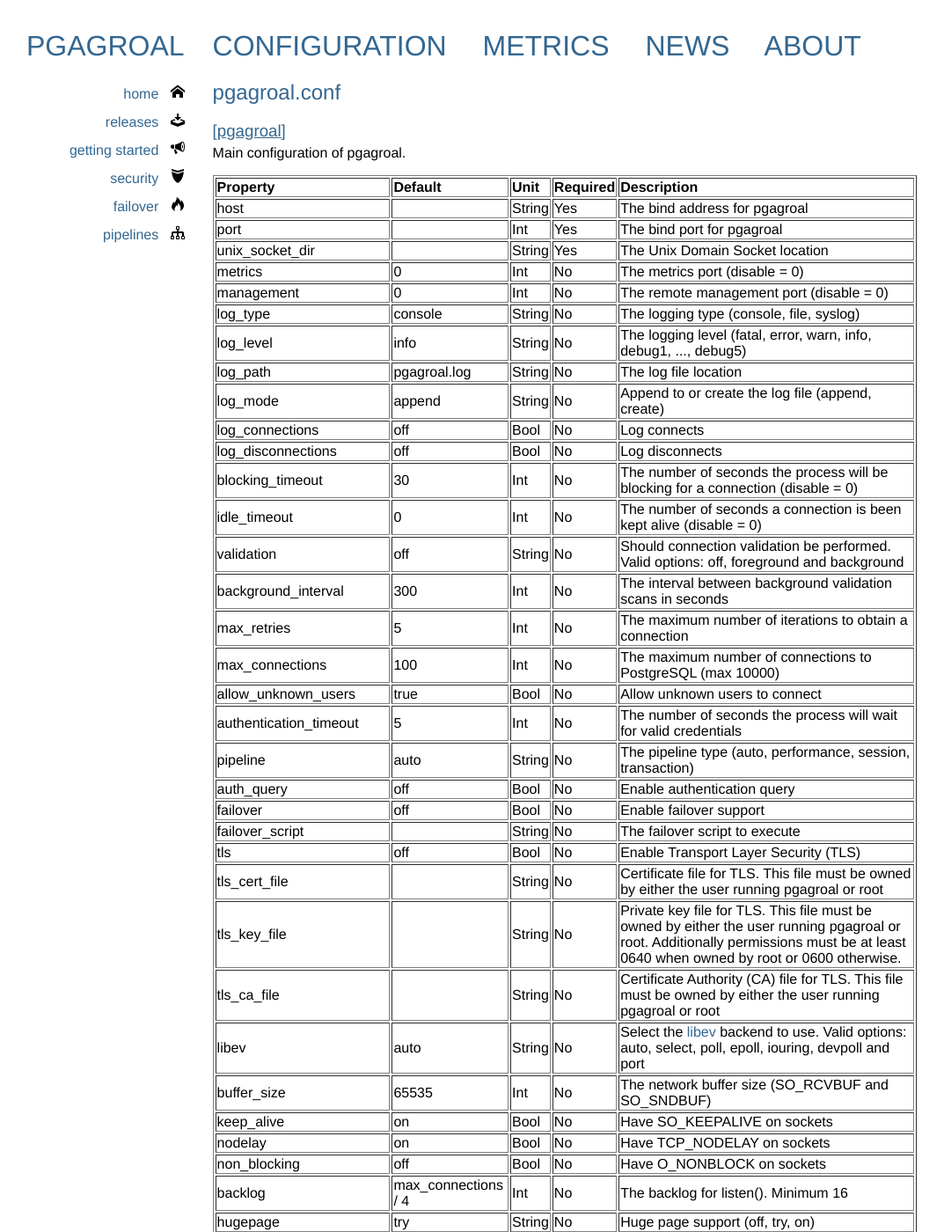
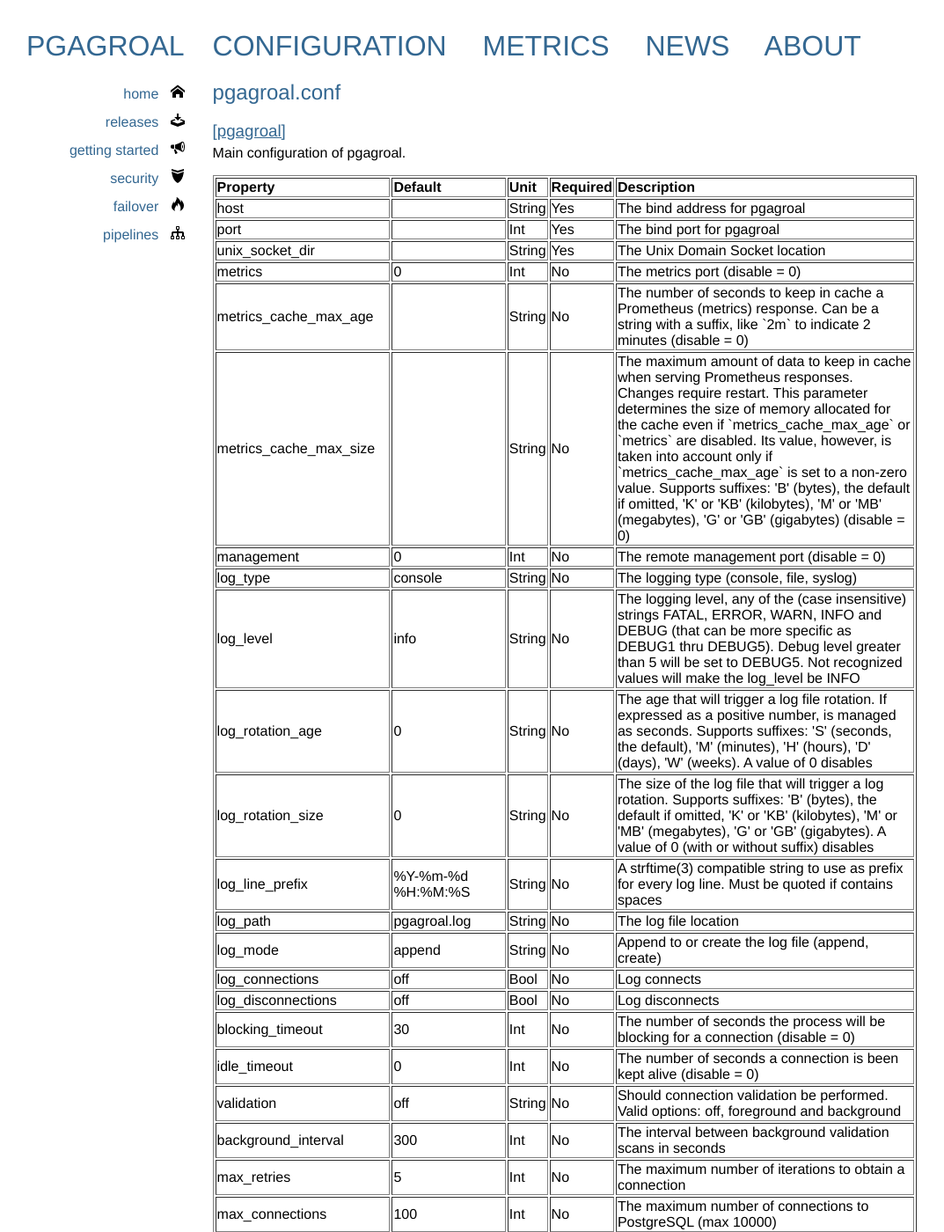
Before and after one commit to agroal/pgagroal, a Jekyll site: the page built from configuration.html, in a window 1280 px wide and 1400 px high. Shown: the whole window at 88% size, without its empty margins (10-1083 px from the left). Built offline with Jekyll 4.4.1, drawn with Linux system fonts in a browser that asks for light colours; some web fonts are replaced; some of the changed text lies outside the part shown.

Commit message:
pgagroal 1.5.0

```diff
--- a/_data/releases.yml
+++ b/_data/releases.yml
@@ -94,3 +94,6 @@
 - name: pgagroal 1.4.2
   date: 2022-05-24
   announce: release/announcement/2022/05/24/pgagroal-1.4.2.html
+- name: pgagroal 1.5.0
+  date: 2022-08-30
+  announce: release/announcement/2022/08/30/pgagroal-1.5.0.html
--- a/configuration.html
+++ b/configuration.html
@@ -55,6 +55,20 @@
           <td>The metrics port (disable = 0)</td>
         </tr>
         <tr>
+          <td>metrics_cache_max_age</td>
+          <td></td>
+          <td>String</td>
+          <td>No</td>
+          <td>The number of seconds to keep in cache a Prometheus (metrics) response. Can be a string with a suffix, like `2m` to indicate 2 minutes (disable = 0)</td>
+        </tr>
+        <tr>
+          <td>metrics_cache_max_size</td>
+          <td></td>
+          <td>String</td>
+          <td>No</td>
+          <td>The maximum amount of data to keep in cache when serving Prometheus responses. Changes require restart. This parameter determines the size of memory allocated for the cache even if `metrics_cache_max_age` or `metrics` are disabled. Its value, however, is taken into account only if `metrics_cache_max_age` is set to a non-zero value. Supports suffixes: 'B' (bytes), the default if omitted, 'K' or 'KB' (kilobytes), 'M' or 'MB' (megabytes), 'G' or 'GB' (gigabytes) (disable = 0)</td>
+        </tr>
+        <tr>
           <td>management</td>
           <td>0</td>
           <td>Int</td>
@@ -73,7 +87,28 @@
           <td>info</td>
           <td>String</td>
           <td>No</td>
-          <td>The logging level (fatal, error, warn, info, debug1, ..., debug5)</td>
+          <td>The logging level, any of the (case insensitive) strings FATAL, ERROR, WARN, INFO and DEBUG (that can be more specific as DEBUG1 thru DEBUG5). Debug level greater than 5 will be set to DEBUG5. Not recognized values will make the log_level be INFO</td>
+        </tr>
+        <tr>
+          <td>log_rotation_age</td>
+          <td>0</td>
+          <td>String</td>
+          <td>No</td>
+          <td>The age that will trigger a log file rotation. If expressed as a positive number, is managed as seconds. Supports suffixes: 'S' (seconds, the default), 'M' (minutes), 'H' (hours), 'D' (days), 'W' (weeks). A value of 0 disables</td>
+        </tr>
+        <tr>
+          <td>log_rotation_size</td>
+          <td>0</td>
+          <td>String</td>
+          <td>No</td>
+          <td>The size of the log file that will trigger a log rotation. Supports suffixes: 'B' (bytes), the default if omitted, 'K' or 'KB' (kilobytes), 'M' or 'MB' (megabytes), 'G' or 'GB' (gigabytes). A value of 0 (with or without suffix) disables</td>
+        </tr>
+        <tr>
+          <td>log_line_prefix</td>
+          <td>%Y-%m-%d %H:%M:%S</td>
+          <td>String</td>
+          <td>No</td>
+          <td>A strftime(3) compatible string to use as prefix for every log line. Must be quoted if contains spaces</td>
         </tr>
         <tr>
           <td>log_path</td>
@@ -284,7 +319,22 @@
           <td></td>
           <td>String</td>
           <td>No</td>
-          <td>Path to the PID file</td>
+          <td>Path to the PID file. If omitted, automatically set to unix_socket_dir/pgagroal.port.pid</td>
+        </tr>
+        <tr>
+          <td>update_process_title</td>
+          <td>verbose</td>
+          <td>String</td>
+          <td>No</td>
+          <td>The behavior for updating the operating system process title, mainly related to connection processes.
+            Allowed settings are: never (or off), does not update the process title; strict to set the process
+            title without overriding the existing initial process title length; minimal to set the process title
+            to username/database; verbose (or full) to set the process title to user@host:port/database.
+            Please note that strict and minimal are honored only on those systems that do not provide a native way
+            to set the process title (e.g., Linux). On other systems, there is no difference between strict and minimal
+            and the assumed behaviour is minimal even if strict is used. never and verbose are always honored,
+            on every system. On Linux systems the process title is always trimmed to 255 characters, while on system that
+            provide a natve way to set the process title it can be longer</td>
         </tr>
       </tbody>
     </table>
@@ -326,6 +376,10 @@
     <h3>Server section</h3>
 
     Specifies the PostgreSQL instances.
+    <p/>
+    Each section with a name different from pgagroal will be treated as an host section.
+    There can be up to 64 host sections, each with an unique name and different combination of host and port settings,
+    otherwise the pooler will complain about duplicated server configuration.
     <p/>
 
     <table border="1">
@@ -504,12 +558,18 @@
 mydb       myuser  all
     </pre>
 
+    <p/>
+    There could be up to 64 limits entries in the configuration file.
+
     <h2>pgagroal_users.conf</h2>
 
     The pgagroal_users configuration defines the users known to the system. This file is created and managed through
     the pgagroal-admin tool.
     <p/>
     The configuration is loaded from either the path specified by the -u flag or /etc/pgagroal/pgagroal_users.conf.
+
+    <p/>
+    There could be up to 64 user entries in the configuration file.
 
     <h2>pgagroal_frontend_users configuration</h2>
 
@@ -523,6 +583,9 @@
     <p/>
     The configuration is loaded from either the path specified by the -F flag or /etc/pgagroal/pgagroal_frontend_users.conf.
 
+    <p/>
+    There could be up to 64 frontend user entries in the configuration file.
+
     <h2>pgagroal_admins.conf</h2>
 
     The pgagroal_admins configuration defines the administrators known to the system. This file is created and managed through
@@ -535,6 +598,9 @@
     connect with TLS using the files ~/.pgagroal/pgagroal.key (must be 0600 permission),
     ~/.pgagroal/pgagroal.crt and ~/.pgagroal/root.crt.
 
+    <p/>
+    There could be up to 64 admin entries in the configuration file.
+
     <h2>pgagroal_superuser.conf</h2>
 
     The pgagroal_superuser configuration defines the superuser known to the system. This file is created and managed through
--- a/gettingstarted.html
+++ b/gettingstarted.html
@@ -16,7 +16,7 @@
     using "pgagroal -?". You should see
 
     <pre>
-pgagroal 1.4.2
+pgagroal 1.5.0
   High-performance connection pool for PostgreSQL
 
 Usage:
@@ -138,7 +138,7 @@
     You can see the commands it supports by using "pgagroal-cli -?" which will give
 
     <pre>
-pgagroal-cli 1.4.2
+pgagroal-cli 1.5.0
   Command line utility for pgagroal
 
 Usage:
@@ -208,7 +208,7 @@
     You can see the commands it supports by using "pgagroal-admin -?" which will give
 
     <pre>
-pgagroal-admin 1.4.2
+pgagroal-admin 1.5.0
   Administration utility for pgagroal
 
 Usage:
```
Also changed, not shown: _posts/2022-08-30-pgagroal-1.5.0.md (added, +76 -0 lines).
